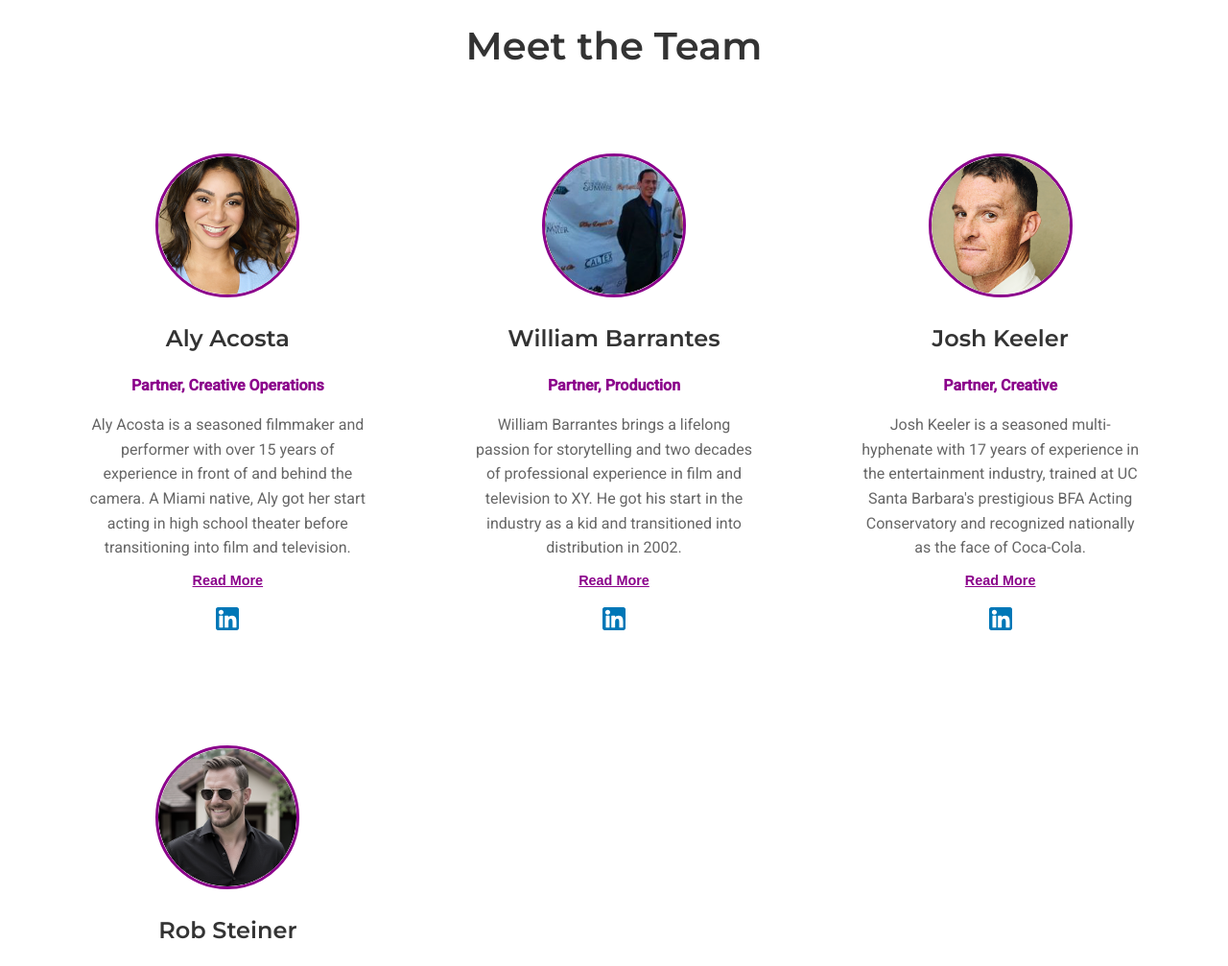
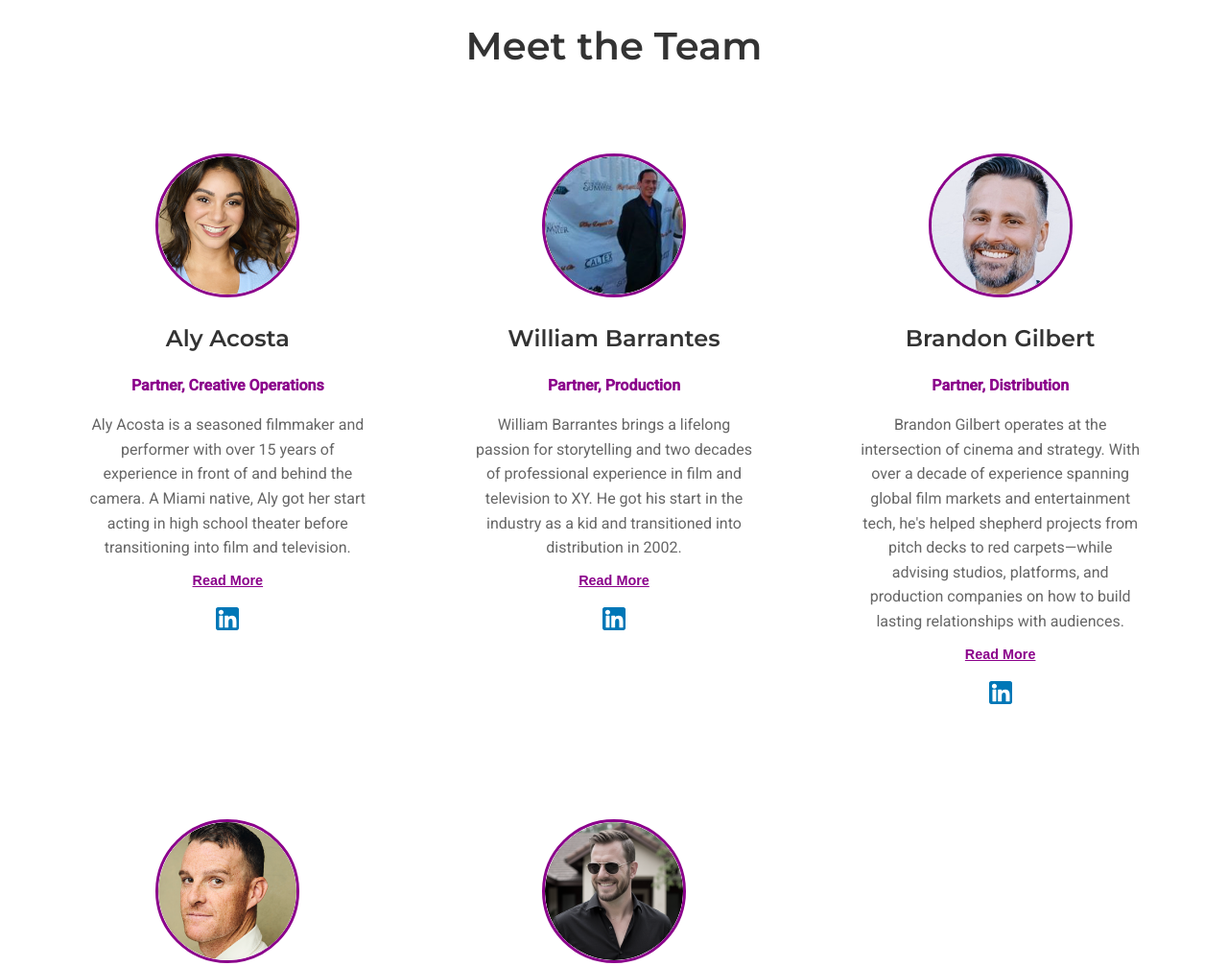
Before and after one commit to rsteiner/xy, a plain HTML site: page index.html in a window 1280 px wide. Shown: the part 1820-2827 px from the top of the page at 96% size. Drawn offline with Linux system fonts and the light colour scheme; a script that the page names is missing.

Commit message:
bio updates

```diff
--- a/index.html
+++ b/index.html
@@ -123,22 +123,22 @@
                         <p class="member-bio-full" style="display: none;">William Barrantes brings a lifelong passion for storytelling and two decades of professional experience in film and television to XY. He got his start in the industry as a kid and transitioned into distribution in 2002, where he quickly developed an expertise in global rights management and international sales. Over the years, William has produced numerous feature films that have been released by companies including Lionsgate and Fabrication Films, combining sharp business instincts with a deep understanding of what sells—both domestically and abroad.<br><br>A proud member of the Producers Guild of America, William's creative roots run just as deep as his business credentials. He spent 10 years touring the country as an improv comedian, and still considers his time as a Universal Studios tour guide one of the best jobs he's ever had. His breadth of industry knowledge, quick wit, and grounded perspective make him an essential force behind XY's strategy, development, and execution.</p>
                         <button class="bio-toggle" onclick="toggleBio(this)">Read More</button>
                     </div>
-                    <a href="#" class="linkedin-link" target="_blank" aria-label="William Barrantes LinkedIn">
+                    <a href="https://www.linkedin.com/in/william-barrantes-2649b169/" class="linkedin-link" target="_blank" aria-label="William Barrantes LinkedIn">
                         <img src="img/social/linkedin.svg" alt="LinkedIn" width="24" height="24">
                     </a>
                 </div>
-                <div class="team-member" style="display: none;">
+                <div class="team-member">
                     <div class="member-photo">
-                        <div class="photo-placeholder">Photo</div>
+                        <img src="img/team/brandon-gilbert-xy-media.png" alt="Brandon Gilbert - XY Media Partners" class="member-photo-img">
                     </div>
                     <h3>Brandon Gilbert</h3>
                     <p class="member-title">Partner, Distribution</p>
                     <div class="bio-container">
-                        <p class="member-bio-short">Lorem ipsum dolor sit amet, consectetur adipiscing elit. Sed do eiusmod tempor incididunt ut labore et dolore magna aliqua.</p>
-                        <p class="member-bio-full" style="display: none;">Lorem ipsum dolor sit amet, consectetur adipiscing elit. Sed do eiusmod tempor incididunt ut labore et dolore magna aliqua.</p>
+                        <p class="member-bio-short">Brandon Gilbert operates at the intersection of cinema and strategy. With over a decade of experience spanning global film markets and entertainment tech, he's helped shepherd projects from pitch decks to red carpets—while advising studios, platforms, and production companies on how to build lasting relationships with audiences.</p>
+                        <p class="member-bio-full" style="display: none;">Brandon Gilbert operates at the intersection of cinema and strategy. With over a decade of experience spanning global film markets and entertainment tech, he's helped shepherd projects from pitch decks to red carpets—while advising studios, platforms, and production companies on how to build lasting relationships with audiences.<br><br>A Cannes regular and lifelong student of the industry, Brandon brings a rare fluency in both the creative and commercial sides of the business. He's led international sales efforts, negotiated distribution deals, and scaled customer success orgs for entertainment-focused SaaS platforms—always with one eye on the big picture and the other on what makes stories stick.</p>
                         <button class="bio-toggle" onclick="toggleBio(this)">Read More</button>
                     </div>
-                    <a href="#" class="linkedin-link" target="_blank" aria-label="Brandon Gilbert LinkedIn">
+                    <a href="https://www.linkedin.com/in/brandonleegilbert/" class="linkedin-link" target="_blank" aria-label="Brandon Gilbert LinkedIn">
                         <img src="img/social/linkedin.svg" alt="LinkedIn" width="24" height="24">
                     </a>
                 </div>
```
Also changed, not shown: img/team/brandon-gilbert-xy-media.png (added), 2 other files.
